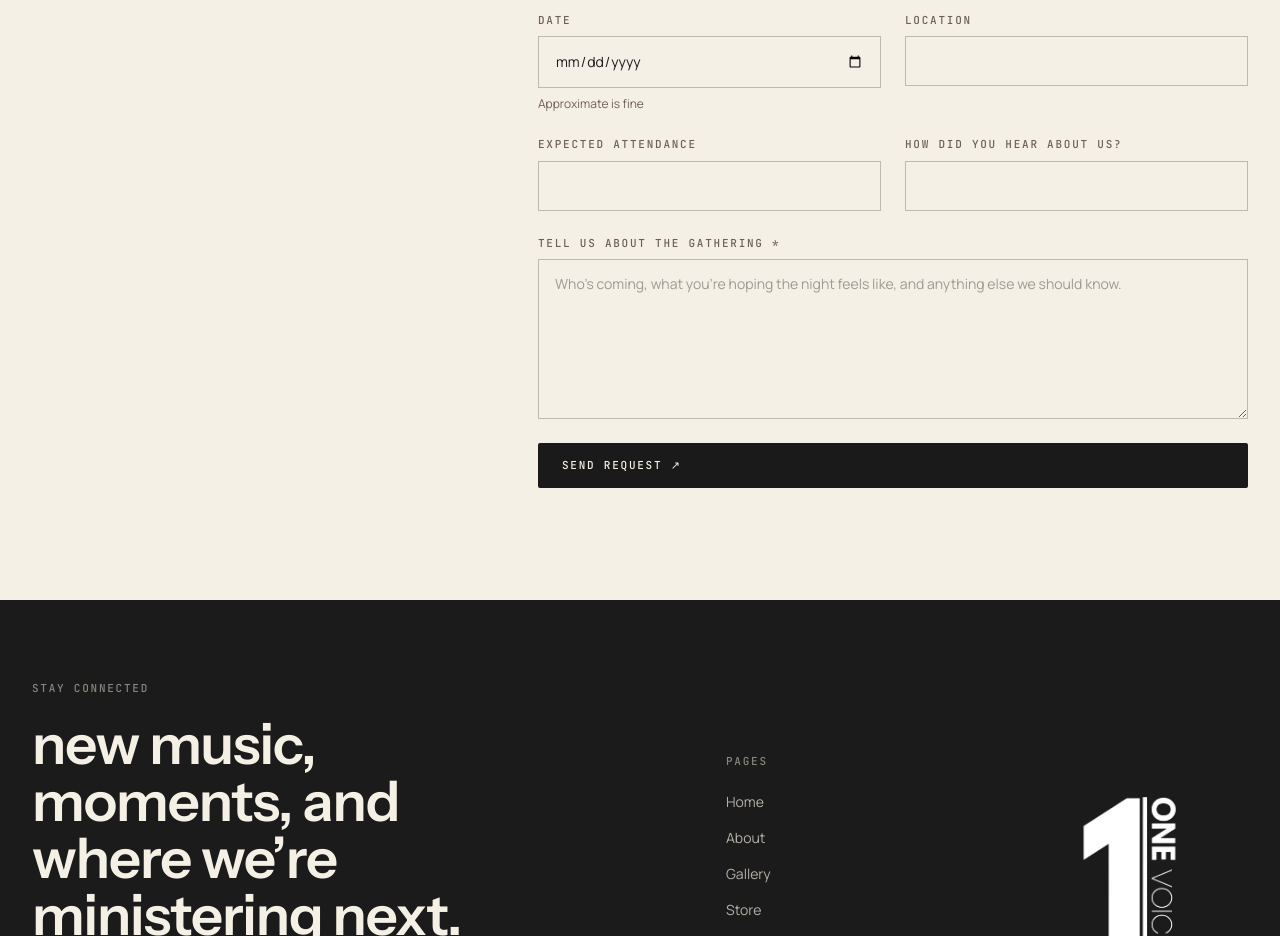
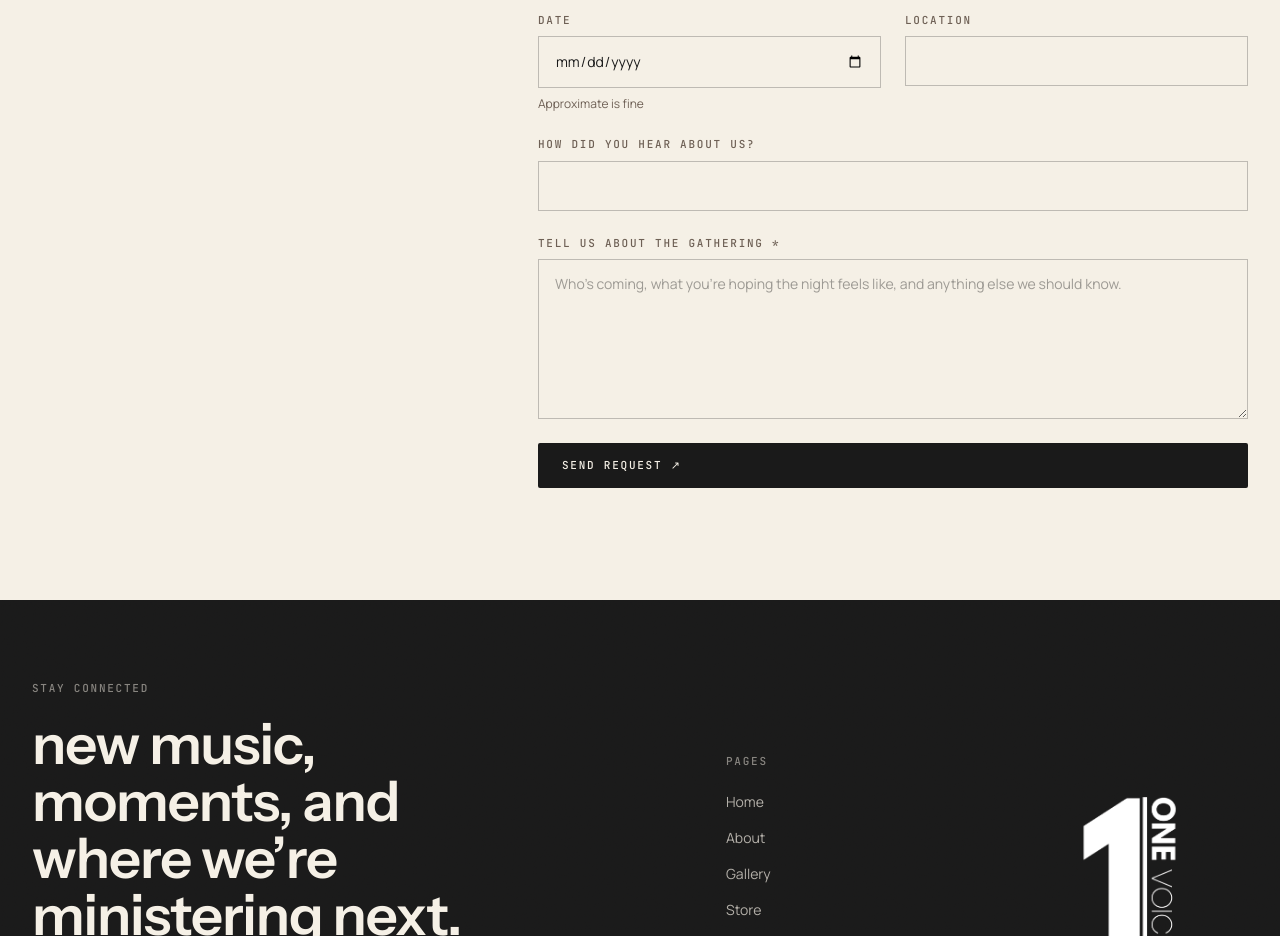
Before and after one commit to eayanwale/onevoice-website, a Next.js app: page /invite in a window 1280 px wide. Shown: the part 940-1876 px from the top of the page. Built offline with nearby package versions, Linux system fonts and the light colour scheme.

Commit message:
fix: remove expected attendance field and even out invite form layout

```diff
--- a/app/api/invite/route.ts
+++ b/app/api/invite/route.ts
@@ -20,7 +20,6 @@ export async function POST(request: Request) {
     eventType,
     eventDate,
     location,
-    attendance,
     referral,
     message,
   } = body as Record<string, string>;
@@ -41,7 +40,6 @@ export async function POST(request: Request) {
     ["Event type", eventType],
     ["Event date", eventDate],
     ["Location", location],
-    ["Expected attendance", attendance],
     ["Heard about us via", referral],
   ];
 
--- a/components/invite/BookingForm.tsx
+++ b/components/invite/BookingForm.tsx
@@ -120,13 +120,7 @@ export default function BookingForm() {
         <Field label="location" htmlFor="location">
           <input id="location" name="location" className="field-input" />
         </Field>
-        <Field label="expected attendance" htmlFor="attendance">
-          <input id="attendance" name="attendance" className="field-input" />
-        </Field>
-        {/* half-width so it pairs with "expected attendance" — it was
-            full-width back when the budget field filled that slot, which
-            left attendance stranded alone on its row. */}
-        <Field label="how did you hear about us?" htmlFor="referral">
+        <Field label="how did you hear about us?" htmlFor="referral" className="sm:col-span-2">
           <input id="referral" name="referral" className="field-input" />
         </Field>
         <Field label="tell us about the gathering *" htmlFor="message" className="sm:col-span-2">
```
